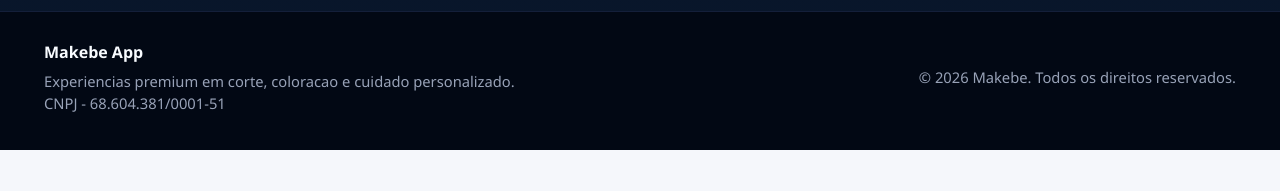
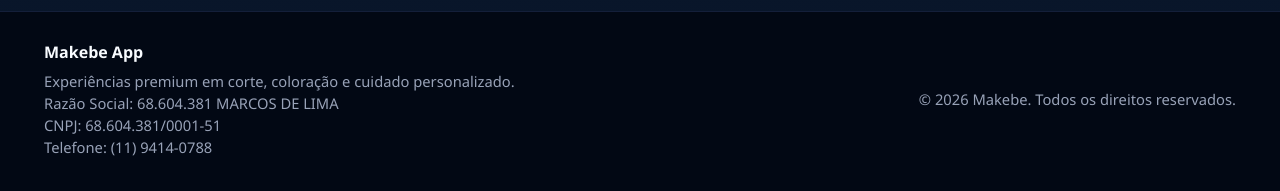
Before and after one commit to Marcos237/makebe.vitrine, a React (Vite) app: page / in a window 1280 px wide. Shown: the part 1579-1770 px from the top of the page. Before the commit the page ends 1729 px from the top, so only its background shows below. Built offline with nearby package versions, Linux system fonts and the light colour scheme; no server answers.

Commit message:
ajustes Meta

```diff
--- a/src/components/footer.tsx
+++ b/src/components/footer.tsx
@@ -6,14 +6,27 @@ const Footer = () => {
       <div className={styles.inner}>
         <div>
           <p className={styles.brand}>Makebe App</p>
+
           <p className={styles.copy}>
-            Experiencias premium em corte, coloracao e cuidado personalizado.
+            Experiências premium em corte, coloração e cuidado personalizado.
           </p>
+
           <p className={styles.copy}>
-            CNPJ - 68.604.381/0001-51
+            Razão Social: 68.604.381 MARCOS DE LIMA
+          </p>
+
+          <p className={styles.copy}>
+            CNPJ: 68.604.381/0001-51
+          </p>
+
+          <p className={styles.copy}>
+            Telefone: (11) 9414-0788
           </p>
         </div>
-        <p className={styles.rights}>© 2026 Makebe. Todos os direitos reservados.</p>
+
+        <p className={styles.rights}>
+          © 2026 Makebe. Todos os direitos reservados.
+        </p>
       </div>
     </footer>
   );
```
